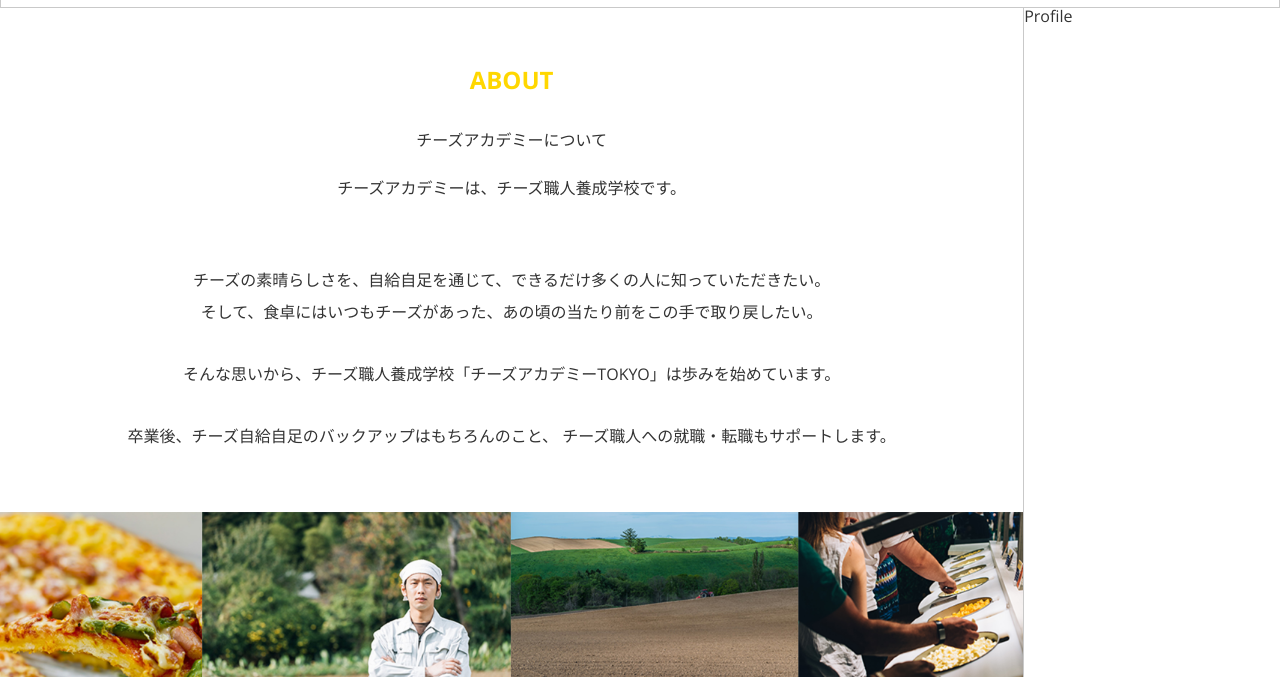
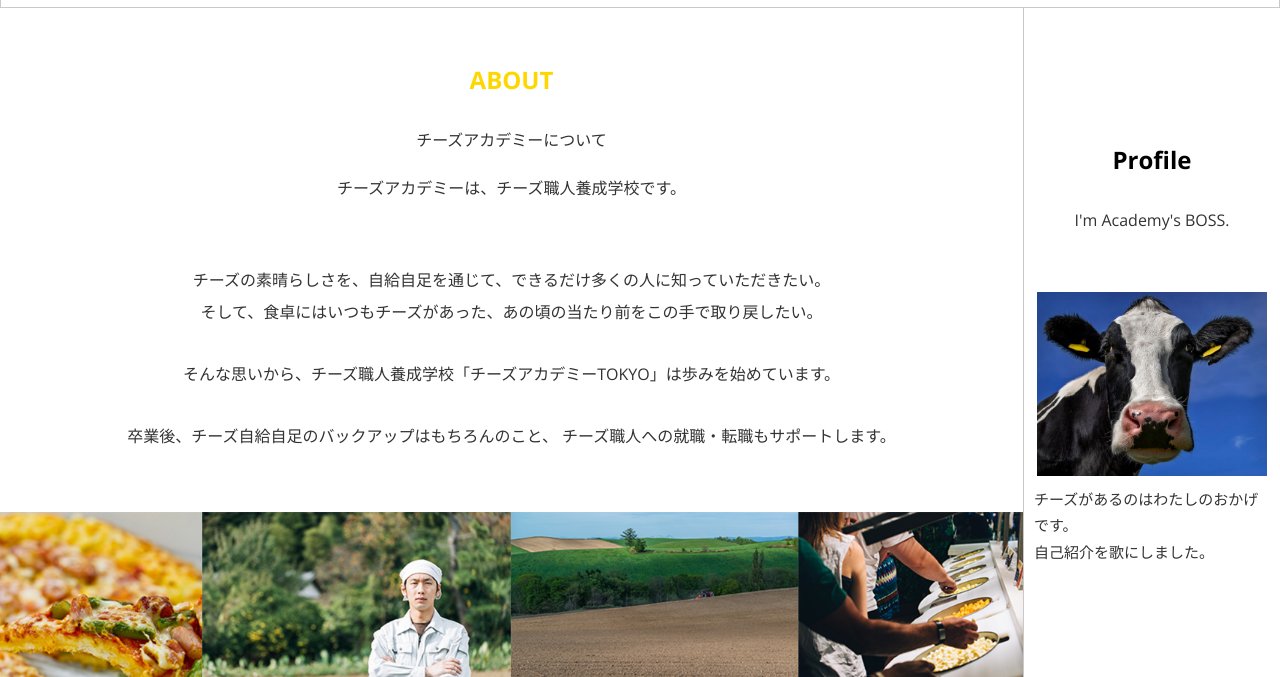
Before and after one commit to MuraH1de/1st-work-at-sapporo, a plain HTML site: page index2.html in a window 1280 px wide. Shown: the part 523-1200 px from the top of the page. Drawn offline with nearby package versions, Linux system fonts and the light colour scheme; grey boxes are pictures that could not be loaded.

Commit message:
Add files via upload

```diff
--- a/css/style.css
+++ b/css/style.css
@@ -31,7 +31,35 @@
     width: 20%;
     background-color: #fff;
     border-left: solid 1px #c9c9c9;
+
 }
+.mou-pro{
+    padding: 80px 0;
+    background-color: #fff;
+}
+
+.mou-pro__title{
+    margin: 60px 0 40px;
+    /* 上0 左右0 下40px */
+    font-size: 2.4rem;
+    font-weight: bold;
+    color: #000;
+}
+
+.mou-pro__sub{
+    margin: 0 0 64px;
+}
+.boss-img{
+    /* margin: 10px; */
+    width: 90%;
+}
+.mou-pro__text{
+    line-height: 1.75;
+    font-size: 1.5rem;
+    margin: 10px;
+    text-align: left;
+}
+
 /* Header */
 
 .site-title{
@@ -488,6 +516,18 @@
 @media screen and (max-width:640px){
     /* 最大640pxのデバイスで見た場合の設定という意味 */
 
+    /* 全体構成 */
+    .all-main{
+        display: block;
+    }
+    .left-main{
+        width: 100%;
+    }
+    .right-profile{
+        display: none;
+    }
+
+
     /* ----- Header ----- */
     .header{
         display: none;
--- a/index2.html
+++ b/index2.html
@@ -259,8 +259,13 @@
             </div>
 
             <div class="right-profile">
-                <section>
-                    <p>Profile</p>
+                <section class="mou-pro text-center">
+                    <h1 class="mou-pro__title">Profile</h1>
+                    <h2 class="mou-pro__sub">I'm Academy's BOSS.</h2>
+                    <img src="usi/usi_pro.jpg" alt="牛プロフ" class="boss-img">
+                    <p class="mou-pro__text">チーズがあるのはわたしのおかげです。<br>
+                    自己紹介を歌にしました。</p>
+                    <iframe width="256" height="100%" src="https://www.youtube.com/embed/z1NMXHRH5qo?start=174" title="YouTube video player" frameborder="0" allow="accelerometer; autoplay; clipboard-write; encrypted-media; gyroscope; picture-in-picture" allowfullscreen></iframe>
                 </section>
 
             </div>
```
Also changed, not shown: usi/usi_pro.jpg (added).
